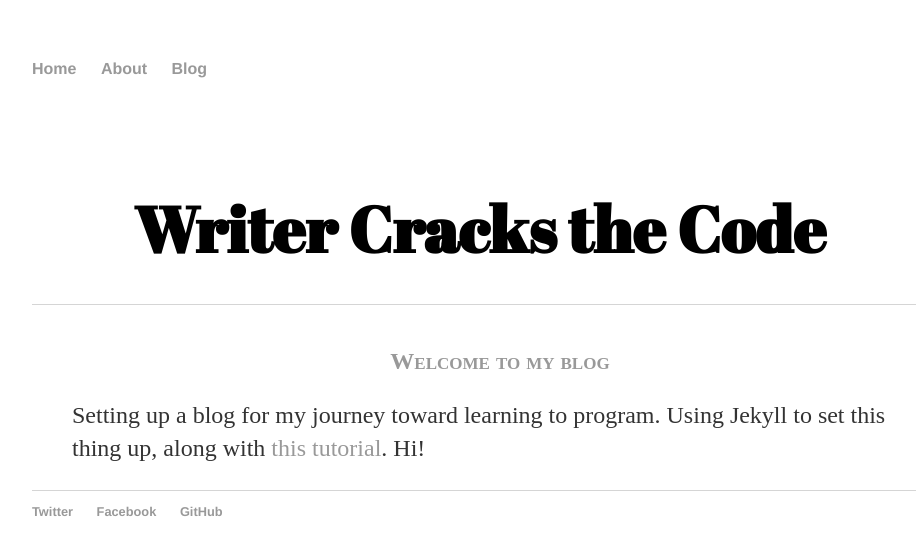
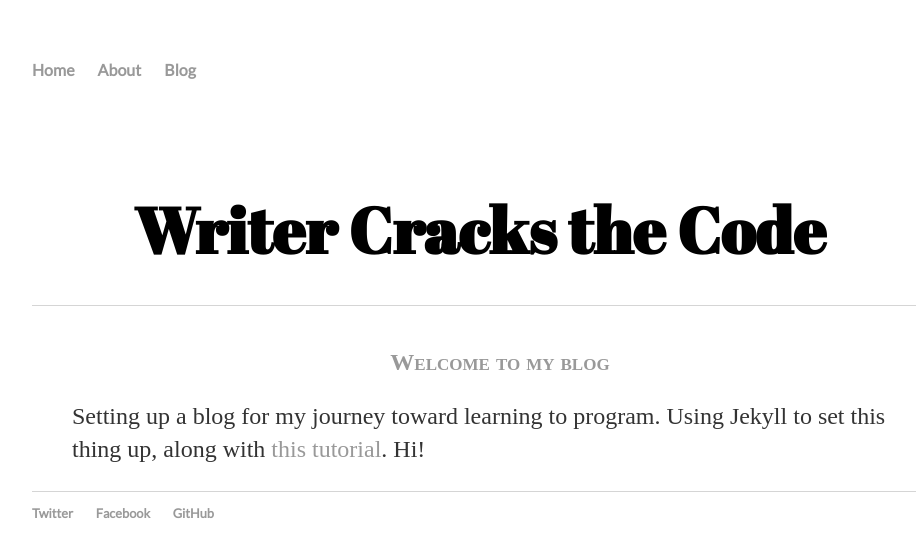
Before and after one commit to morrisa-n/morrisa-n.github.io, a Jekyll site: the page built from index.html, in a window 1280 px wide. Shown: the top 557 px of the page, without its empty margins (160-1076 px from the left). Built offline with Jekyll 4.4.1, drawn with Linux system fonts in a browser that asks for light colours.

Commit message:
CSS Changes

```diff
--- a/_layouts/default.html
+++ b/_layouts/default.html
@@ -3,7 +3,7 @@
     <head>
         <title>{{ page.title }}</title>
         <link rel="stylesheet" type="text/css" href="/css/main.css">
-        <link href="https://fonts.googleapis.com/css?family=Abril+Fatface" rel="stylesheet">
+        <link href="https://fonts.googleapis.com/css?family=Abril+Fatface|Lato" rel="stylesheet">
 
     </head>
     <body>
--- a/css/main.css
+++ b/css/main.css
@@ -4,7 +4,7 @@
 }
 
 nav ul, footer ul {
-    font-family:'Helvetica', 'Arial', 'Sans-Serif';
+    font-family: Lato, Arial, sans-serif;
     padding: 0px;
     list-style: none;
     font-weight: bold;
```
